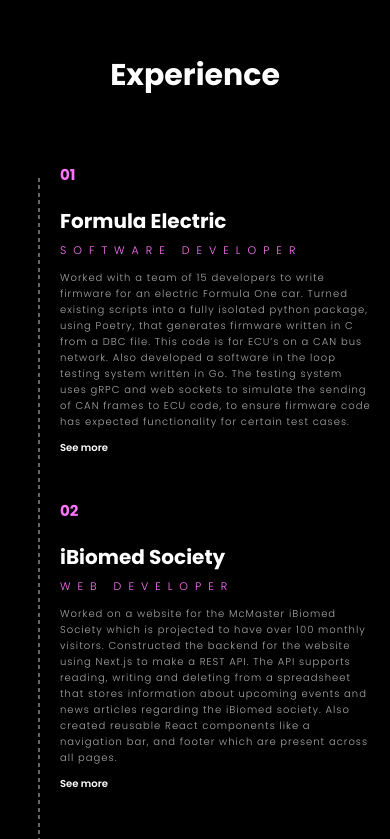
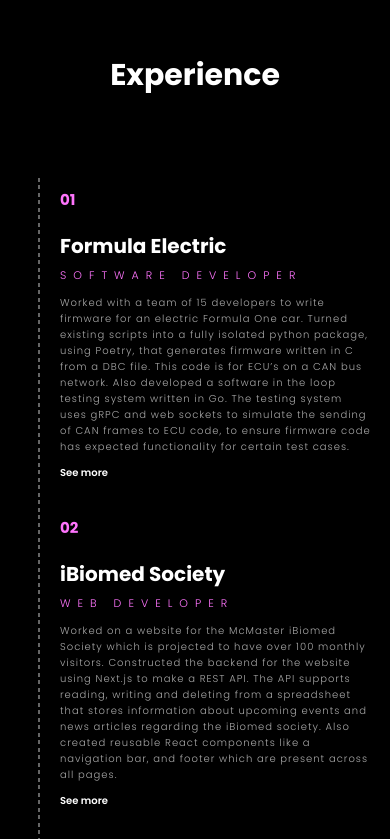
Before and after one commit to AndrewI26/portfolio, a Next.js app: page / in a window 390 px wide. Shown: the part 1440-2279 px from the top of the page. Built offline with nearby package versions, Linux system fonts and the light colour scheme.

Commit message:
small changes

```diff
--- a/src/app/styles/experience.css
+++ b/src/app/styles/experience.css
@@ -132,5 +132,6 @@
         width: 80vw;
         height: 25rem;
         padding: 2rem;
+        margin-top: 3vh;
     }
 }
```
